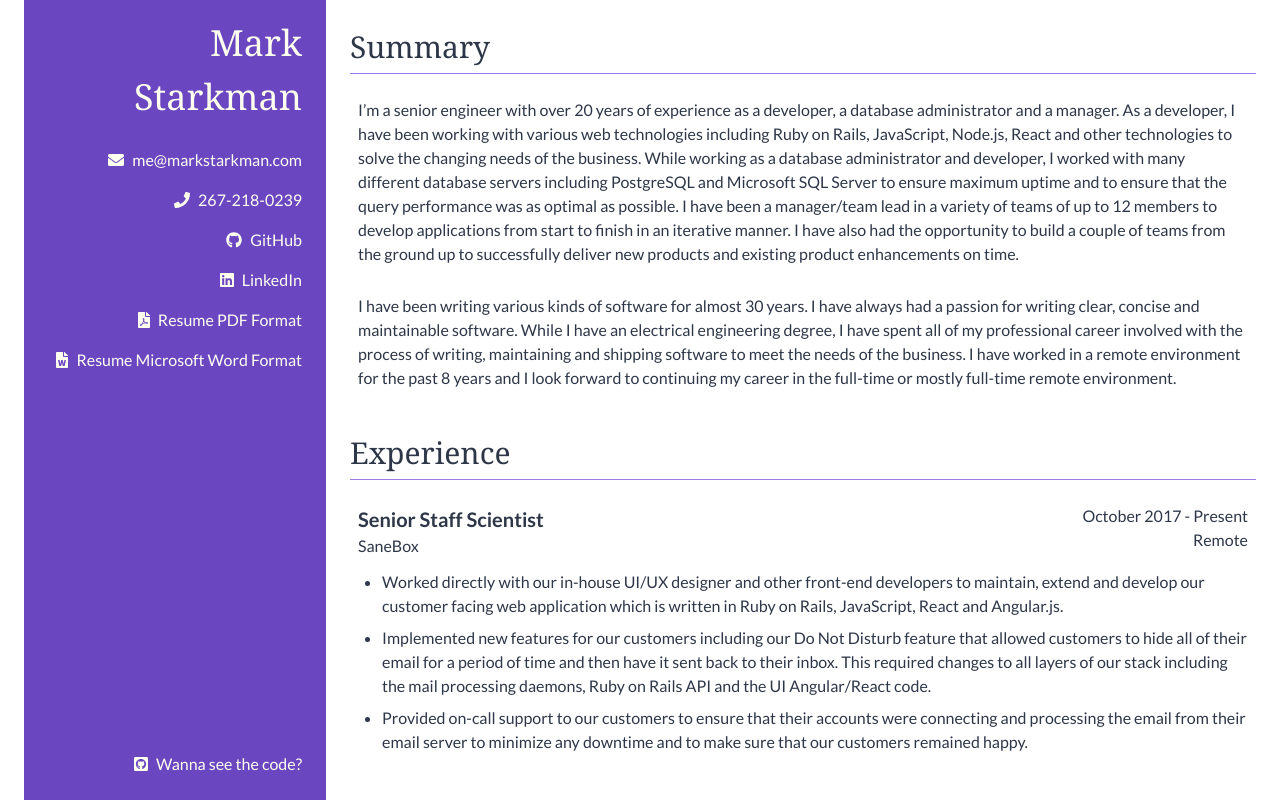
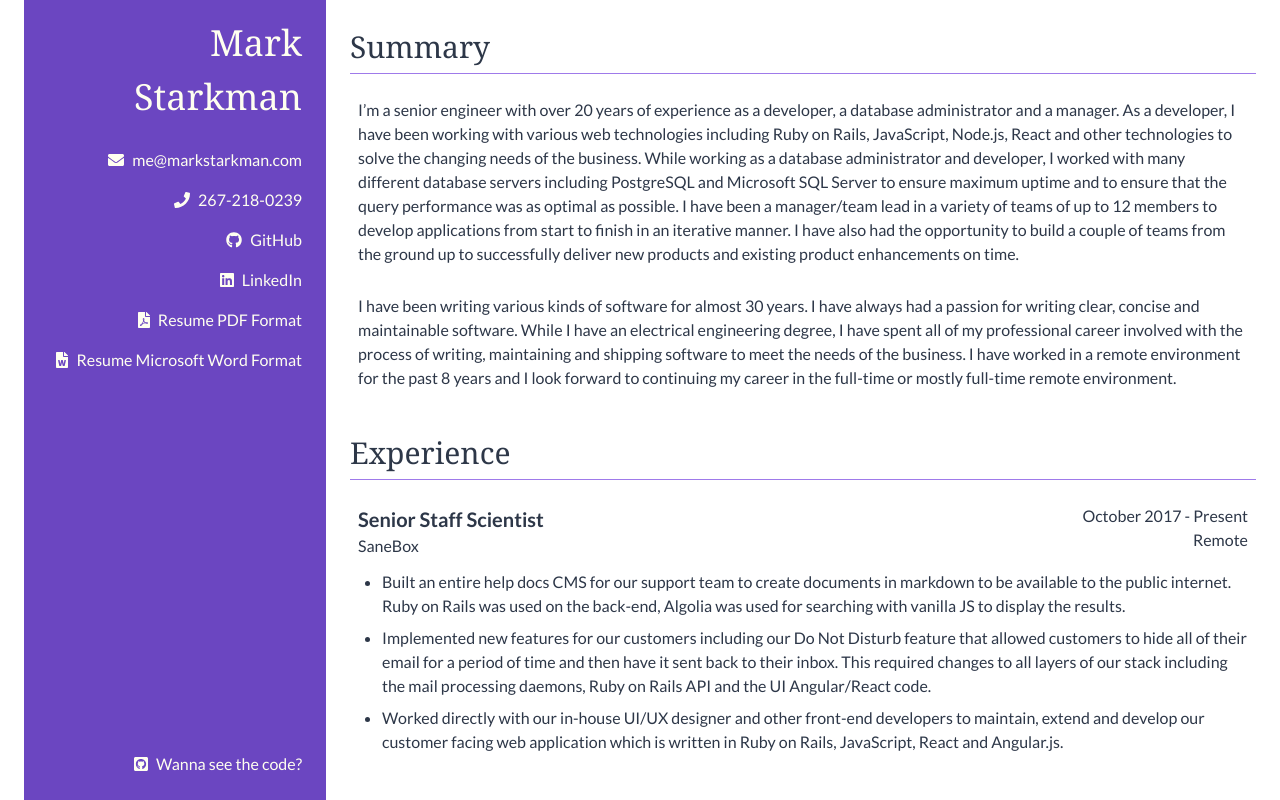
Before and after one commit to mstarkman/resume-part-deux, a Next.js app: page / in a window 1280 px wide. Shown: the top 800 px of the page. Built offline with nearby package versions, Linux system fonts and the light colour scheme.

Commit message:
Update with changes

```diff
--- a/data/experiences.ts
+++ b/data/experiences.ts
@@ -5,9 +5,9 @@ const experiences = [
     place: "SaneBox",
     location: "Remote",
     bullets: [
-      "Worked directly with our in-house UI/UX designer and other front-end developers to maintain, extend and develop our customer facing web application which is written in Ruby on Rails, JavaScript, React and Angular.js.",
+      "Built an entire help docs CMS for our support team to create documents in markdown to be available to the public internet.  Ruby on Rails was used on the back-end, Algolia was used for searching with vanilla JS to display the results.",
       "Implemented new features for our customers including our Do Not Disturb feature that allowed customers to hide all of their email for a period of time and then have it sent back to their inbox.  This required changes to all layers of our stack including the mail processing daemons, Ruby on Rails API and the UI Angular/React code.",
-      "Provided on-call support to our customers to ensure that their accounts were connecting and processing the email from their email server to minimize any downtime and to make sure that our customers remained happy."
+      "Worked directly with our in-house UI/UX designer and other front-end developers to maintain, extend and develop our customer facing web application which is written in Ruby on Rails, JavaScript, React and Angular.js."
     ]
   },
   {
```
Also changed, not shown: 2 other files (tests, documents, lock files or other folders).
